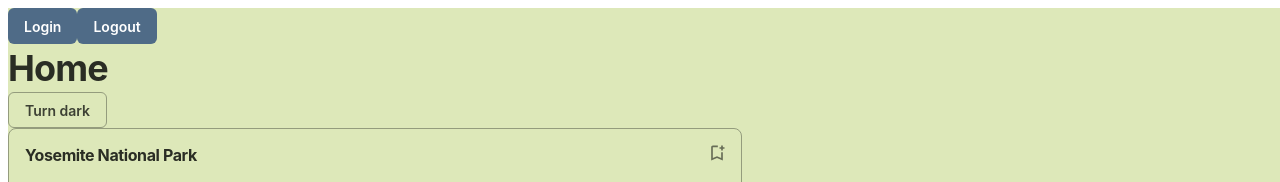
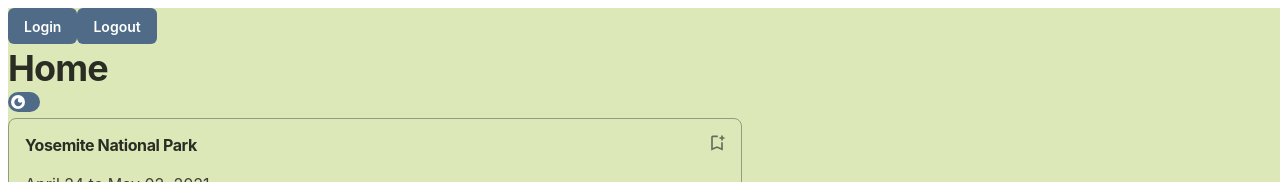
Before and after one commit to imjwang/movie-picker, a Next.js app: page / in a window 1280 px wide. Shown: the top 182 px of the page. Built offline with nearby package versions, Linux system fonts and the light colour scheme; no server answers.

Commit message:
dark/light toggle switch

```diff
--- a/src/components/ColorToggle.js
+++ b/src/components/ColorToggle.js
@@ -1,6 +1,8 @@
 import { useColorScheme } from "@mui/joy/styles";
-import Button from "@mui/joy/Button";
 import { useState, useEffect } from "react";
+import { Switch } from "@mui/joy";
+import DarkMode from "@mui/icons-material/DarkMode";
+import LightMode from "@mui/icons-material/LightMode";
 
 const ColorToggle = () => {
   const { mode, setMode } = useColorScheme();
@@ -11,17 +13,23 @@ const ColorToggle = () => {
   }, []);
 
   if (!mounted) {
-    // to avoid layout shift, render a placeholder button
-return <Button variant="outlined" color="neutral" sx={{ width: 120 }} />;
+    // to avoid layout shift, render a placeholder switch
+    return <Switch color="primary" />;
   }
   return (
-    <Button
-      variant="outlined"
-      color="neutral"
+    <Switch
+      slotProps={{
+        input: { "aria-label": "Toggle Light/Dark mode" },
+        thumb: {
+          children: mode === "dark" ? <LightMode /> : <DarkMode />,
+        },
+      }}
+      sx={{
+        "--Switch-thumb-size": "24px",
+      }}
+      color="primary"
       onClick={() => setMode(mode === "dark" ? "light" : "dark")}
-    >
-      {mode === "dark" ? "Turn light" : "Turn dark"}
-    </Button>
+    />
   );
 };
 
```
